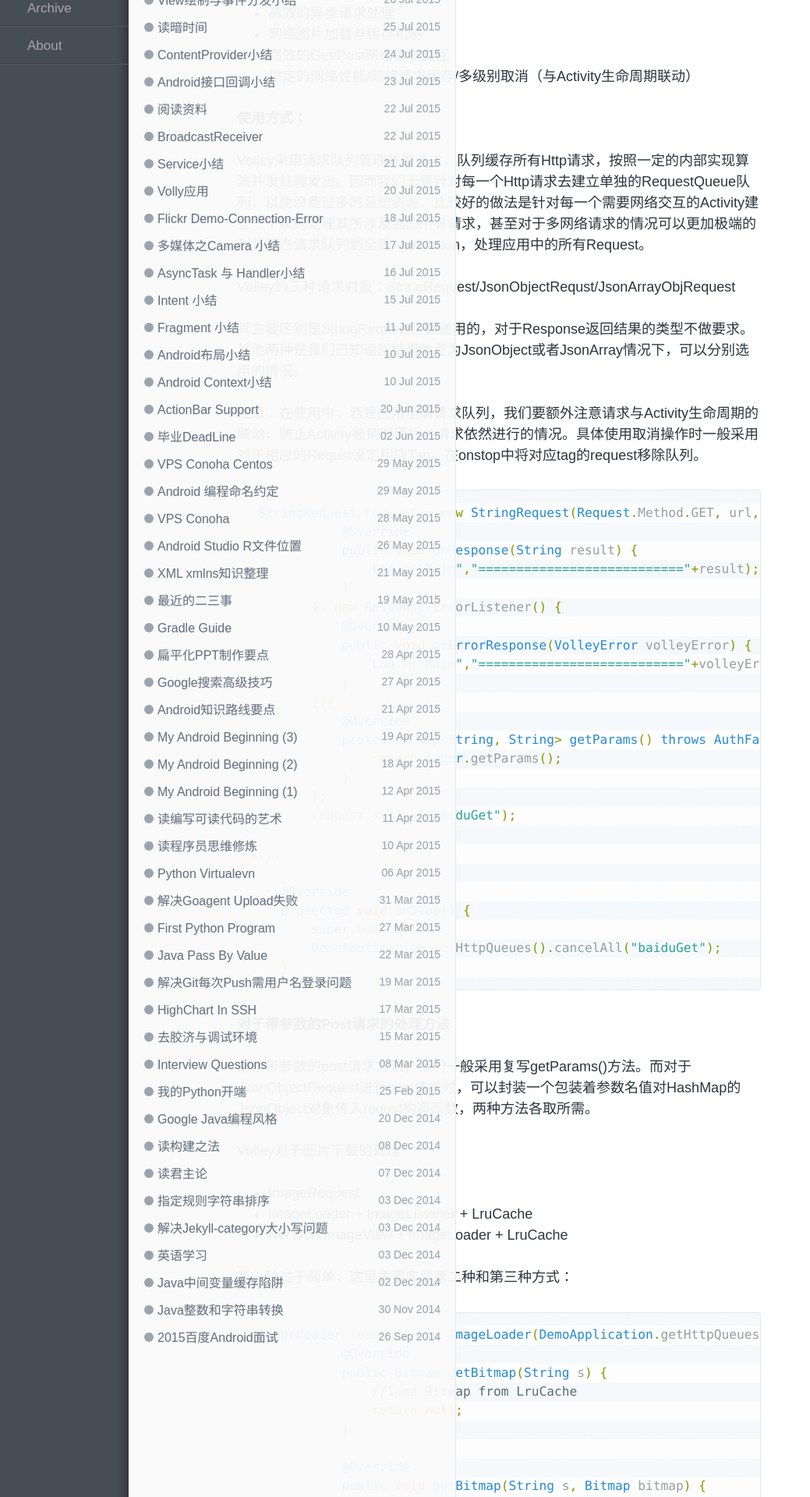
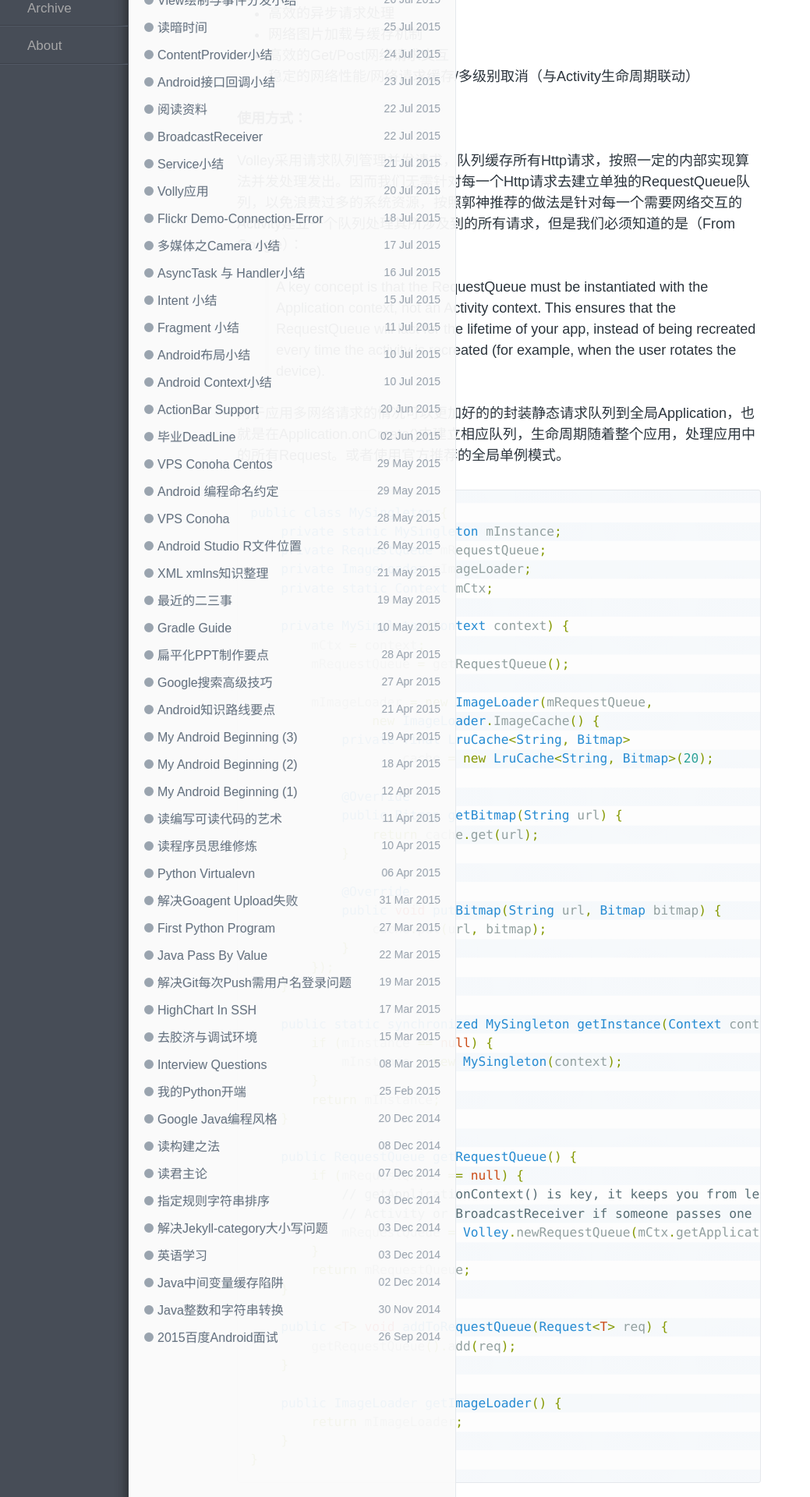
Before and after one commit to enlipan/enlipan.github.io, a Jekyll site: the page built from _posts/2015-7-20-volly-android.md, in a window 1280 px wide. Shown: the part 546-2466 px from the top of the page at 78% size, without its empty margins (0-1039 px from the left). Built offline with Jekyll 4.4.1, drawn with Linux system fonts in a browser that asks for light colours; comment, search, counter and statistics services are not loaded; some of the changed text lies outside the part shown.

Commit message:
modify code in volly

```diff
--- a/_posts/2015-7-20-volly-android.md
+++ b/_posts/2015-7-20-volly-android.md
@@ -22,7 +22,68 @@ Volly:是来源于GoogleTeem的一种网络通信框架。是对于Http请求的
 
 **使用方式：**
 
-Volley采用请求队列管理并发请求，队列缓存所有Http请求，按照一定的内部实现算法并发处理发出。因而我们无需针对每一个Http请求去建立单独的RequestQueue队列，以免浪费过多的系统资源，比较好的做法是针对每一个需要网络交互的Activity建立一个队列处理其所涉及到的所有请求，甚至对于多网络请求的情况可以更加极端的封装静态请求队列到全局Application，处理应用中的所有Request。
+Volley采用请求队列管理并发请求，队列缓存所有Http请求，按照一定的内部实现算法并发处理发出。因而我们无需针对每一个Http请求去建立单独的RequestQueue队列，以免浪费过多的系统资源，按照郭神推荐的做法是针对每一个需要网络交互的Activity建立一个队列处理其所涉及到的所有请求，但是我们必须知道的是（From Google）：
+
+> A key concept is that the RequestQueue must be instantiated with the Application context, not an Activity context. This ensures that the RequestQueue will last for the lifetime of your app, instead of being recreated every time the activity is recreated (for example, when the user rotates the device).
+
+对于应用多网络请求的情况可以更加好的的封装静态请求队列到全局Application，也就是在Application.onCreate()中建立相应队列，生命周期随着整个应用，处理应用中的所有Request。或者使用官方推荐的全局单例模式。
+
+{%  highlight java  %}
+
+public class MySingleton {
+    private static MySingleton mInstance;
+    private RequestQueue mRequestQueue;
+    private ImageLoader mImageLoader;
+    private static Context mCtx;
+
+    private MySingleton(Context context) {
+        mCtx = context;
+        mRequestQueue = getRequestQueue();
+
+        mImageLoader = new ImageLoader(mRequestQueue,
+                new ImageLoader.ImageCache() {
+            private final LruCache<String, Bitmap>
+                    cache = new LruCache<String, Bitmap>(20);
+
+            @Override
+            public Bitmap getBitmap(String url) {
+                return cache.get(url);
+            }
+
+            @Override
+            public void putBitmap(String url, Bitmap bitmap) {
+                cache.put(url, bitmap);
+            }
+        });
+    }
+
+    public static synchronized MySingleton getInstance(Context context) {
+        if (mInstance == null) {
+            mInstance = new MySingleton(context);
+        }
+        return mInstance;
+    }
+
+    public RequestQueue getRequestQueue() {
+        if (mRequestQueue == null) {
+            // getApplicationContext() is key, it keeps you from leaking the
+            // Activity or BroadcastReceiver if someone passes one in.
+            mRequestQueue = Volley.newRequestQueue(mCtx.getApplicationContext());
+        }
+        return mRequestQueue;
+    }
+
+    public <T> void addToRequestQueue(Request<T> req) {
+        getRequestQueue().add(req);
+    }
+
+    public ImageLoader getImageLoader() {
+        return mImageLoader;
+    }
+}
+
+{% endhighlight %}
+
 
 Volley的三种请求对象：StringRequest/JsonObjectRequst/JsonArrayObjRequest
 
@@ -107,10 +168,17 @@ Volley的三种请求对象：StringRequest/JsonObjectRequst/JsonArrayObjRequest
 其中T代表着Response返回类型的结果泛型，在ResponseListener中接受到结果之后，我们进行相应的数据解析处理，解析成我们需要的类型格式，进行相关的UI展示。
 
 
+**Volley**
+
+{:.center}
+![volley-request](\assets\img\20150720\volley-request.png)
+
 ---
 
 Quote：
 
+[Volley-google](https://developer.android.com/training/volley/index.html)
+
 [Android-Volley详解](http://www.imooc.com/learn/468)
 
 [Android Volley完全解析](http://blog.csdn.net/guolin_blog/article/details/17612763)
```
Also changed, not shown: assets/img/20150720/volley-request.png (added).
